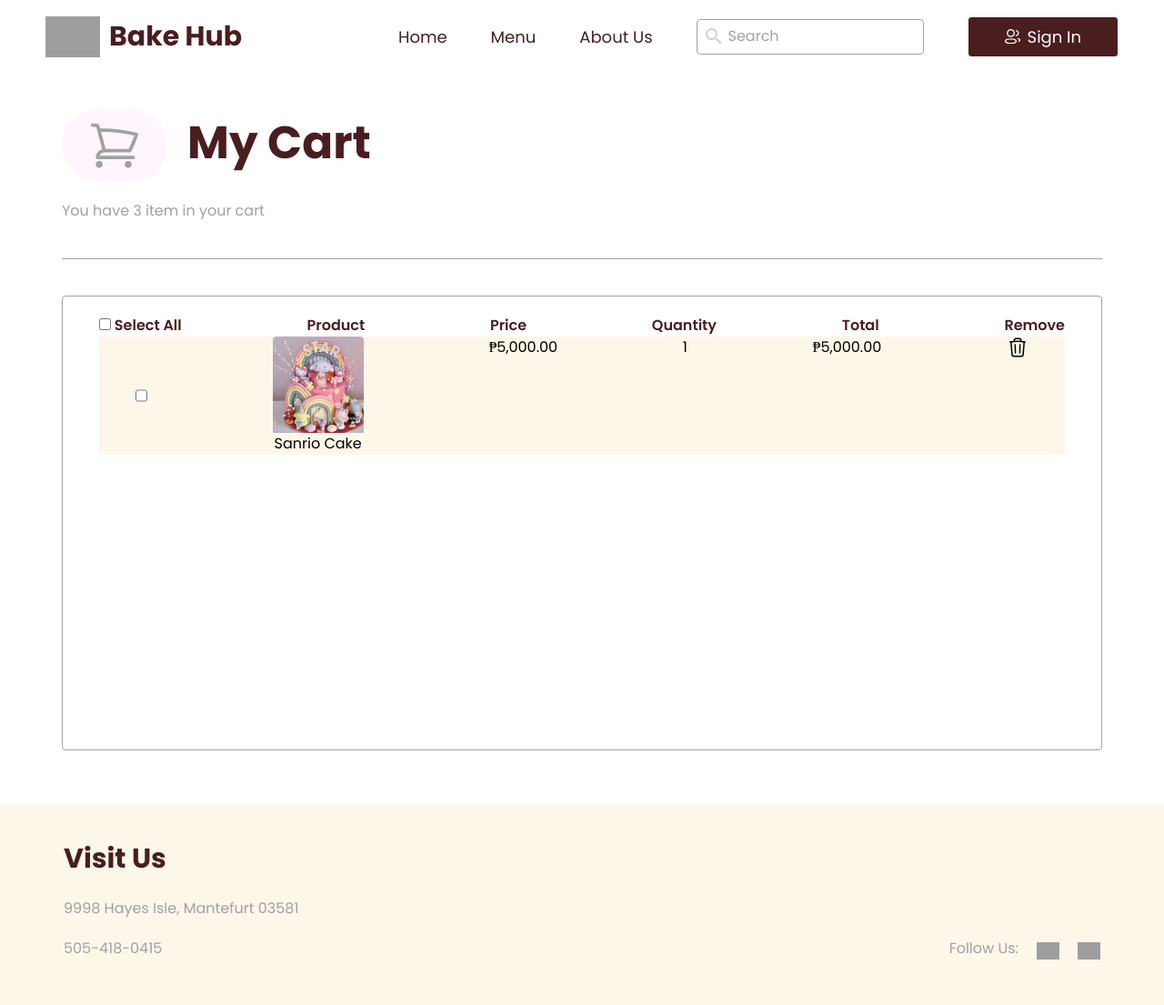
After one commit to Lance19Kent/Bakehub---Static, a PHP site: page /cart.html in a window 1280 px wide. The commit adds this page. Shown: the whole page at 91% size. Run offline with PHP 8.4, Linux system fonts and the light colour scheme; grey boxes are pictures that could not be loaded.

Commit message:
Cart Page Done

```diff
--- /dev/null
+++ b/cart.html
@@ -0,0 +1,117 @@
+<!doctype html>
+<html>
+<head>
+    <meta charset="UTF-8">
+    <meta name="viewport" content="width=device-width, initial-scale=1.0">
+    <link href="/src/output.css" rel="stylesheet">
+    <link rel="preconnect" href="https://fonts.googleapis.com">
+    <link rel="preconnect" href="https://fonts.gstatic.com" crossorigin>
+    <link href="https://fonts.googleapis.com/css2?family=Poppins:ital,wght@0,100;0,200;0,300;0,400;0,500;0,600;0,700;0,800;0,900;1,100;1,200;1,300;1,400;1,500;1,600;1,700;1,800;1,900&display=swap" rel="stylesheet">
+</head>
+<body class="w-full min-h-screen">
+
+    <!-- Header -->
+    <header class="w-full h-20 bg-white flex items-center justify-between px-[50px] fixed z-2">
+        <div class="w-full gap-2.5 flex items-center">
+            <img src="assets/bakehub-logo.svg" alt="Bakehub Logo" class="w-15">
+            <a href="index.html" class="text-(--maroon-color) font-bold text-[30px]">Bake Hub</a>
+        </div>
+        <div class="flex w-full justify-end whitespace-nowrap">
+            <ul class="w-full flex gap-12 text-[18px] items-center text-(--maroon-color)">
+                <li><a href="index.html">Home</a></li>
+                <li><a href="menu.html">Menu</a></li>
+                <li><a href="aboutUs.html">About Us</a></li>
+                <li class="relative z-1"><input type="text" placeholder="Search" class="peer relative w-[250px] border border-(--gray-color)  outline-none py-2 focus:border-(--maroon-color) rounded-sm text-[14px] placeholder:text-[16px] pr-2.5 pl-2.5 placeholder:pl-6 placeholder:text-(--gray-color) text-black placeholder-shown:placeholder:opacity-100 focus:placeholder:opacity-0">
+                    <svg width="24" height="24" viewBox="0 0 24 24" fill="none" xmlns="http://www.w3.org/2000/svg" class="absolute top-[7px] left-2.5 z-0 peer-placeholder-shown:opacity-100 peer-focus:opacity-0 opacity-0">
+                    <path d="M12.5 14H11.71L11.43 13.73C12.444 12.5541 13.0012 11.0527 13 9.5C13 8.21442 12.6188 6.95772 11.9046 5.8888C11.1903 4.81988 10.1752 3.98676 8.98744 3.49479C7.79973 3.00282 6.49279 2.87409 5.23192 3.1249C3.97104 3.3757 2.81285 3.99477 1.90381 4.90381C0.994767 5.81285 0.375703 6.97104 0.124899 8.23192C-0.125905 9.49279 0.00281635 10.7997 0.494786 11.9874C0.986756 13.1752 1.81988 14.1903 2.8888 14.9046C3.95772 15.6188 5.21442 16 6.5 16C8.11 16 9.59 15.41 10.73 14.43L11 14.71V15.5L16 20.49L17.49 19L12.5 14ZM6.5 14C4.01 14 2 11.99 2 9.5C2 7.01 4.01 5 6.5 5C8.99 5 11 7.01 11 9.5C11 11.99 8.99 14 6.5 14Z" fill="#D1D1D1"/>
+                </svg>
+                </li>
+                <li>
+                    <a href="login.html" class="text-white rounded-sm border py-2 px-10 flex gap-[7px]  bg-(--maroon-color) items-center justify-center fill-white ease-out duration-300 hover:text-(--maroon-color) hover:bg-white hover:fill-(--maroon-color)">
+                        <svg viewBox="0 0 14 13"  xmlns="http://www.w3.org/2000/svg" class=" w-4.5">
+                            <mask id="mask0_134_630" style="mask-type:luminance" maskUnits="userSpaceOnUse" x="0" y="7" width="11" height="6">
+                            <path fill-rule="evenodd" clip-rule="evenodd" d="M0 7.97131H10.1225V12.7044H0V7.97131Z" fill="white"/>
+                            </mask>
+                            <g mask="url(#mask0_134_630)">
+                            <path fill-rule="evenodd" clip-rule="evenodd" d="M5.06117 8.97133C3.2085 8.97133 0.999837 9.20933 0.999837 10.346C0.999837 11.2473 2.3665 11.7047 5.06117 11.7047C7.75584 11.7047 9.12251 11.2427 9.12251 10.3327C9.12251 9.42933 7.75584 8.97133 5.06117 8.97133ZM5.06133 12.7046C3.67733 12.7046 0 12.7046 0 10.346C0 7.97131 3.80933 7.97131 5.06133 7.97131C7.234 7.97131 10.1227 8.21598 10.1227 10.3326C10.1227 12.7046 6.31333 12.7046 5.06133 12.7046Z" />
+                            </g>
+                            <mask id="mask1_134_630" style="mask-type:luminance" maskUnits="userSpaceOnUse" x="10" y="7" width="4" height="4">
+                            <path fill-rule="evenodd" clip-rule="evenodd" d="M10.5635 7.65564H13.3193V10.974H10.5635V7.65564Z" />
+                            </mask>
+                            <g mask="url(#mask1_134_630)">
+                            <path fill-rule="evenodd" clip-rule="evenodd" d="M11.9303 10.974C11.7283 10.974 11.5383 10.8507 11.463 10.6513C11.365 10.3933 11.495 10.104 11.753 10.0067C12.3197 9.79199 12.3197 9.52999 12.3197 9.41799C12.3197 9.03999 11.8723 8.78133 10.9903 8.64999C10.717 8.60866 10.5283 8.35399 10.569 8.08133C10.6103 7.80799 10.8697 7.62466 11.1377 7.65999C12.9417 7.92999 13.3197 8.76533 13.3197 9.41799C13.3197 9.90399 13.1097 10.562 12.1077 10.9413C12.0497 10.9633 11.9897 10.974 11.9303 10.974Z"/>
+                            </g>
+                            <path fill-rule="evenodd" clip-rule="evenodd" d="M9.65478 6.08793C9.40944 6.08793 9.19544 5.90726 9.16011 5.65726C9.12211 5.38393 9.31211 5.13059 9.58544 5.09259C10.4174 4.97593 11.0454 4.25393 11.0468 3.41259C11.0468 2.57659 10.4481 1.87126 9.62478 1.73659C9.35211 1.69126 9.16744 1.43459 9.21211 1.16193C9.25678 0.889259 9.51478 0.705925 9.78611 0.749259C11.0961 0.963925 12.0468 2.08459 12.0468 3.41326C12.0441 4.74993 11.0461 5.89793 9.72478 6.08326C9.70144 6.08659 9.67811 6.08793 9.65478 6.08793Z" />
+                            <path fill-rule="evenodd" clip-rule="evenodd" d="M5.06088 1.00002C3.72421 1.00002 2.63688 2.08735 2.63688 3.42335C2.63688 4.75935 3.72421 5.84669 5.06088 5.84669H5.08155C5.72422 5.84402 6.32955 5.59135 6.78355 5.13335C7.23821 4.67669 7.48688 4.06935 7.48421 3.42535C7.48421 2.08735 6.39688 1.00002 5.06088 1.00002ZM5.06072 6.84667C3.17272 6.84667 1.63672 5.31067 1.63672 3.42333C1.63672 1.536 3.17272 0 5.06072 0C6.94805 0 8.48405 1.536 8.48405 3.42333C8.48805 4.33267 8.13539 5.19133 7.49272 5.838C6.85139 6.48533 5.99472 6.84333 5.08339 6.84667H5.06072Z" />
+                        </svg>
+                        <span>Sign In</span>
+                    </a>
+                </li>
+            </ul>
+        </div>
+    </header>
+    <!--/ Header -->
+
+    <main class="flex-1 w-full min-h-screen pt-[120px] px-17 pb-[60px]">
+        <div class="flex flex-col w-fit gap-5">
+            <div class="flex gap-5.5">
+                <div class="py-2.5 px-7 bg-[#FEF5FD] w-fit rounded-[50px]">
+                    <svg xmlns="http://www.w3.org/2000/svg" fill="none" viewBox="0 0 24 24" stroke-width="1.5" stroke ="var(--gray-color)"  class="w-15">
+                        <path stroke-linecap="round" stroke-linejoin="round" d="M2.25 3h1.386c.51 0 .955.343 1.087.835l.383 1.437M7.5 14.25a3 3 0 0 0-3 3h15.75m-12.75-3h11.218c1.121-2.3 2.1-4.684 2.924-7.138a60.114 60.114 0 0 0-16.536-1.84M7.5 14.25 5.106 5.272M6 20.25a.75.75 0 1 1-1.5 0 .75.75 0 0 1 1.5 0Zm12.75 0a.75.75 0 1 1-1.5 0 .75.75 0 0 1 1.5 0Z" />
+                    </svg>
+                </div>
+                <h1 class="text-(--maroon-color) text-[50px] font-bold">My Cart</h1>
+            </div>
+            <p class="text-(--gray-color)">You have 3 item in your cart </p>
+        </div>
+        <hr class="mt-10 border-(--gray-color)">
+        <div class="w-full border border-(--gray-color) mt-10 h-[500px] rounded-sm px-10 pt-5">
+            <div class="flex w-full justify-between text-(--maroon-color) font-semibold text-[16px]">
+                <div>
+                    <input type="checkbox" class="accent-(--maroon-color)">
+                    <label for="">Select All</label>
+                </div>
+                <p>Product</p>
+                <p>Price</p>
+                <p>Quantity</p>
+                <p>Total</p>
+                <p>Remove</p>
+            </div>
+            <div class="w-full px-10 bg-(--bg-color) flex justify-between">
+                <input type="checkbox" name="" id="">
+                <div class="flex flex-col items-center">
+                    <img src="/assets/img/landing-cake-pic.png" alt="" class="w-[100px]">
+                    <p>Sanrio Cake</p>
+                </div>
+                <p>₱5,000.00</p>
+                <div>
+                    1
+                </div>
+                <p>₱5,000.00</p>
+                <div>
+                    <svg xmlns="http://www.w3.org/2000/svg" fill="none" viewBox="0 0 24 24" stroke-width="1.5" stroke="currentColor" class="size-6">
+                        <path stroke-linecap="round" stroke-linejoin="round" d="m14.74 9-.346 9m-4.788 0L9.26 9m9.968-3.21c.342.052.682.107 1.022.166m-1.022-.165L18.16 19.673a2.25 2.25 0 0 1-2.244 2.077H8.084a2.25 2.25 0 0 1-2.244-2.077L4.772 5.79m14.456 0a48.108 48.108 0 0 0-3.478-.397m-12 .562c.34-.059.68-.114 1.022-.165m0 0a48.11 48.11 0 0 1 3.478-.397m7.5 0v-.916c0-1.18-.91-2.164-2.09-2.201a51.964 51.964 0 0 0-3.32 0c-1.18.037-2.09 1.022-2.09 2.201v.916m7.5 0a48.667 48.667 0 0 0-7.5 0" />
+                    </svg>
+
+                </div>
+            </div>
+        </div>
+    </main>
+
+    <!-- Footer -->
+    <footer class="w-full h-[220px] bg-(--bg-color) flex px-[70px] items-center py-[50px]">
+        <div class="w-full h-full flex flex-col gap-5 justify-end">
+            <h1 class="text-[30px] font-bold text-(--maroon-color)">Visit Us</h1>
+            <p class="text-[16px] text-(--gray-color)">9998 Hayes Isle, Mantefurt 03581</p>
+            <p class="text-[16px] text-(--gray-color)">505-418-0415</p>
+        </div>
+        <div class="w-full h-full flex gap-5 items-end justify-end">
+            <p class="text-[16px] text-(--gray-color)">Follow Us:</p>
+            <img src="assets/Facebook.svg" class="w-[25px]">
+            <img src="assets/Instagram.svg" class="w-[25px]">
+        </div>
+    </footer>
+    <!--/ Footer  -->
+
+</body>
+</html>
--- a/src/output.css
+++ b/src/output.css
@@ -202,8 +202,17 @@
   .z-2 {
     z-index: 2;
   }
-  .block {
-    display: block;
+  .mt-10 {
+    margin-top: calc(var(--spacing) * 10);
+  }
+  .mt-\[30px\] {
+    margin-top: 30px;
+  }
+  .mt-\[40px\] {
+    margin-top: 40px;
+  }
+  .mt-\[50px\] {
+    margin-top: 50px;
   }
   .flex {
     display: flex;
@@ -221,6 +230,9 @@
   .h-\[220px\] {
     height: 220px;
   }
+  .h-\[500px\] {
+    height: 500px;
+  }
   .h-fit {
     height: fit-content;
   }
@@ -236,11 +248,26 @@
   .w-4\.5 {
     width: calc(var(--spacing) * 4.5);
   }
+  .w-10 {
+    width: calc(var(--spacing) * 10);
+  }
   .w-15 {
     width: calc(var(--spacing) * 15);
   }
   .w-\[25px\] {
     width: 25px;
+  }
+  .w-\[50px\] {
+    width: 50px;
+  }
+  .w-\[100px\] {
+    width: 100px;
+  }
+  .w-\[150px\] {
+    width: 150px;
+  }
+  .w-\[200px\] {
+    width: 200px;
   }
   .w-\[250px\] {
     width: 250px;
@@ -314,32 +341,23 @@
   .gap-2\.5 {
     gap: calc(var(--spacing) * 2.5);
   }
+  .gap-3 {
+    gap: calc(var(--spacing) * 3);
+  }
   .gap-4 {
     gap: calc(var(--spacing) * 4);
   }
   .gap-5 {
     gap: calc(var(--spacing) * 5);
   }
+  .gap-5\.5 {
+    gap: calc(var(--spacing) * 5.5);
+  }
   .gap-6 {
     gap: calc(var(--spacing) * 6);
   }
   .gap-7 {
     gap: calc(var(--spacing) * 7);
-  }
-  .gap-7\.5 {
-    gap: calc(var(--spacing) * 7.5);
-  }
-  .gap-8 {
-    gap: calc(var(--spacing) * 8);
-  }
-  .gap-8\.5 {
-    gap: calc(var(--spacing) * 8.5);
-  }
-  .gap-9 {
-    gap: calc(var(--spacing) * 9);
-  }
-  .gap-9\.5 {
-    gap: calc(var(--spacing) * 9.5);
   }
   .gap-10 {
     gap: calc(var(--spacing) * 10);
@@ -399,6 +408,12 @@
   .bg-\(--maroon-color\) {
     background-color: var(--maroon-color);
   }
+  .bg-\[\#FEF5FD\] {
+    background-color: #FEF5FD;
+  }
+  .bg-\[FEF5FD\] {
+    background-color: FEF5FD;
+  }
   .bg-\[rgb\(255\,250\,250\)\] {
     background-color: rgb(255,250,250);
   }
@@ -447,14 +456,17 @@
   .px-10 {
     padding-inline: calc(var(--spacing) * 10);
   }
-  .px-12 {
-    padding-inline: calc(var(--spacing) * 12);
-  }
   .px-15 {
     padding-inline: calc(var(--spacing) * 15);
   }
+  .px-17 {
+    padding-inline: calc(var(--spacing) * 17);
+  }
   .px-19 {
     padding-inline: calc(var(--spacing) * 19);
+  }
+  .px-20 {
+    padding-inline: calc(var(--spacing) * 20);
   }
   .px-\[50px\] {
     padding-inline: 50px;
@@ -468,44 +480,35 @@
   .py-2\.5 {
     padding-block: calc(var(--spacing) * 2.5);
   }
-  .py-3 {
-    padding-block: calc(var(--spacing) * 3);
-  }
   .py-8 {
     padding-block: calc(var(--spacing) * 8);
-  }
-  .py-\[10\] {
-    padding-block: 10;
   }
   .py-\[50px\] {
     padding-block: 50px;
   }
+  .pt-5 {
+    padding-top: calc(var(--spacing) * 5);
+  }
+  .pt-10 {
+    padding-top: calc(var(--spacing) * 10);
+  }
   .pt-30 {
     padding-top: calc(var(--spacing) * 30);
   }
-  .pt-\[10px\] {
-    padding-top: 10px;
+  .pt-\[1\] {
+    padding-top: 1;
   }
-  .pt-\[20px\] {
-    padding-top: 20px;
-  }
-  .pt-\[30px\] {
-    padding-top: 30px;
-  }
-  .pt-\[40px\] {
-    padding-top: 40px;
+  .pt-\[50px\] {
+    padding-top: 50px;
   }
   .pt-\[70px\] {
     padding-top: 70px;
   }
-  .pt-\[80px\] {
-    padding-top: 80px;
-  }
-  .pt-\[90px\] {
-    padding-top: 90px;
-  }
   .pt-\[100px\] {
     padding-top: 100px;
+  }
+  .pt-\[120px\] {
+    padding-top: 120px;
   }
   .pr-2 {
     padding-right: calc(var(--spacing) * 2);
@@ -521,6 +524,9 @@
   }
   .pb-\[50px\] {
     padding-bottom: 50px;
+  }
+  .pb-\[60px\] {
+    padding-bottom: 60px;
   }
   .pb-\[70px\] {
     padding-bottom: 70px;
```
Also changed, not shown: other parts of src/output.css (+10 -33 lines).
